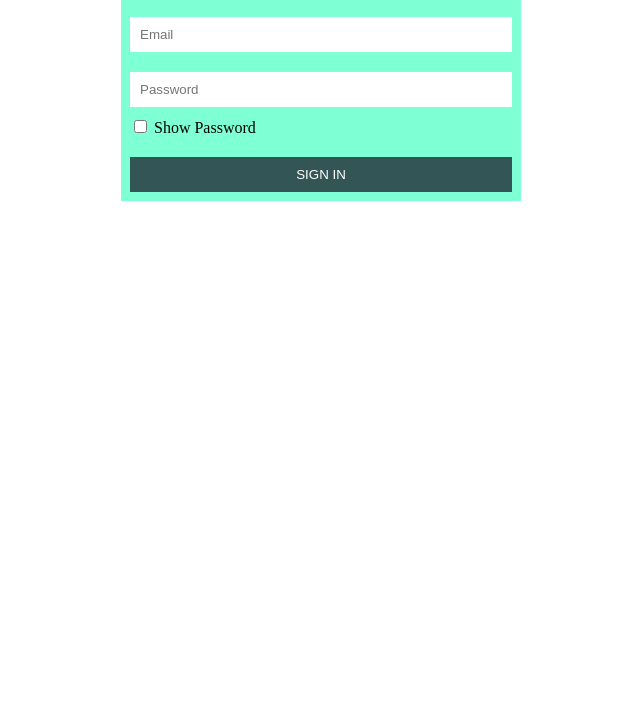
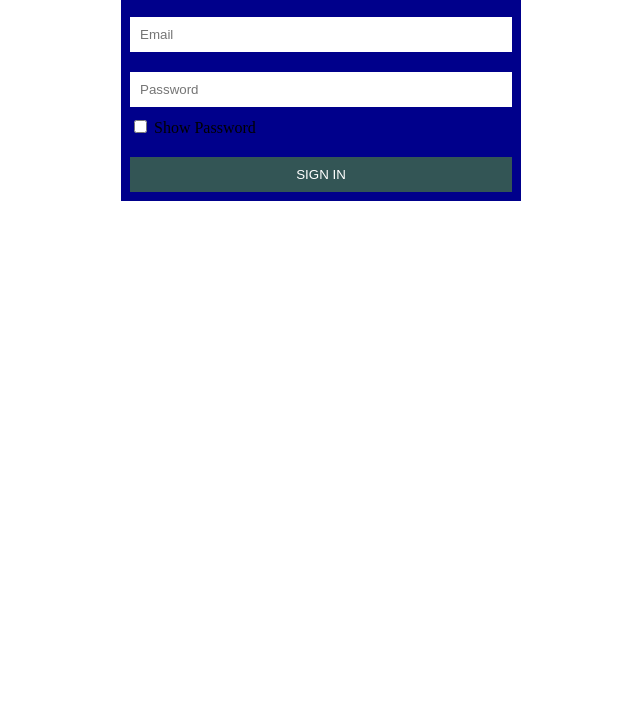
Before and after one commit to Eunice-Nina/lscblack, a plain HTML site: page index.html in a window 1280 px wide. Shown: the part 94-800 px from the top of the page, without its empty margins (319-959 px from the left). Drawn offline with Linux system fonts and the light colour scheme.

Commit message:
I've changed the background color

```diff
--- a/index.css
+++ b/index.css
@@ -2,7 +2,7 @@
     box-sizing: border-box;
 }
 .form{
-    background-color: aquamarine;
+    background-color: darkblue;
     max-width: 400px;
     margin: 12px auto;
     padding: 9px;
```
